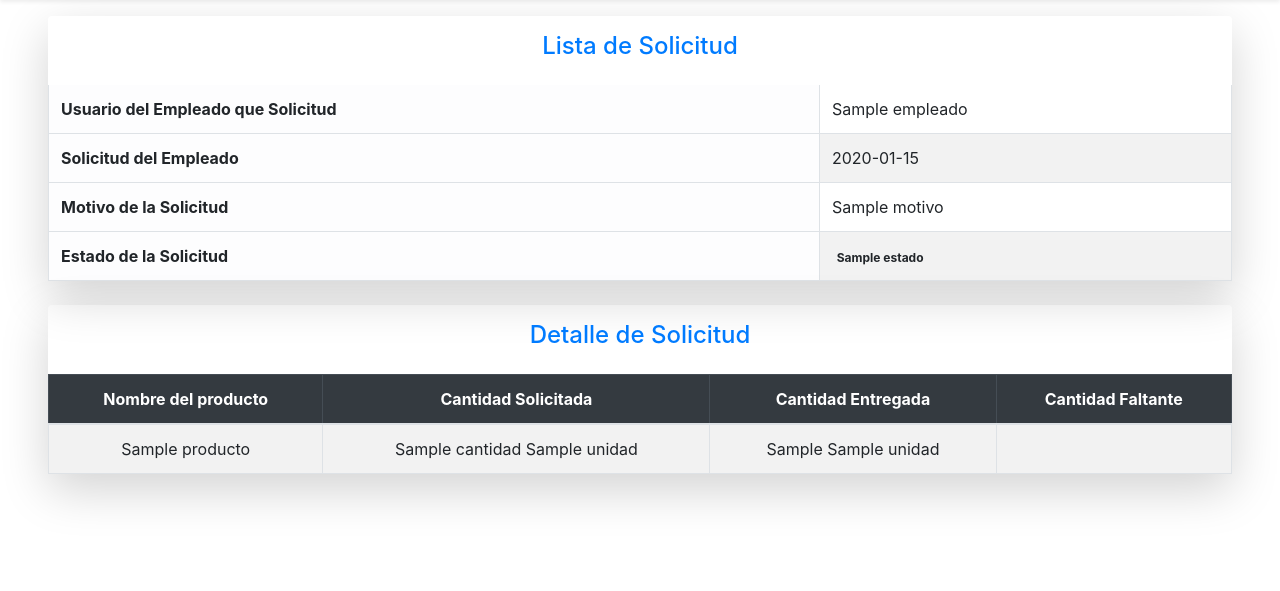
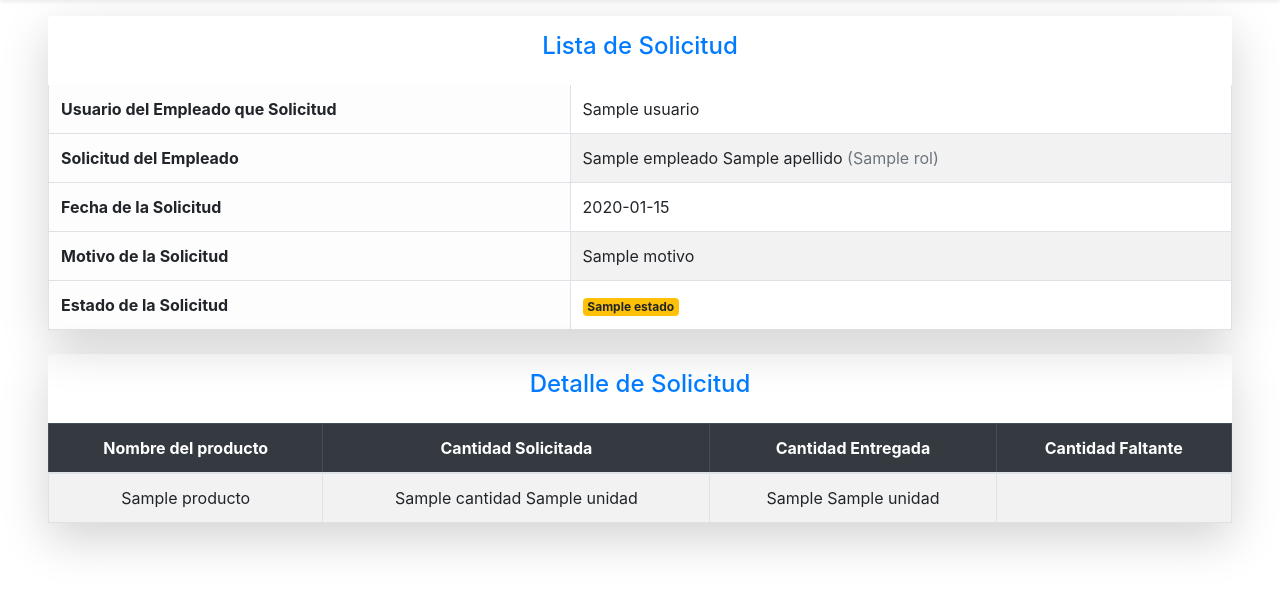
Before and after one commit to Proyecto-del-Hospital/Grupo-1--Practica-lll-Hospital, a Spring app: template Hospital/src/main/resources/templates/Solicitud/DetalleSolicitud.html in a window 1280 px wide. Shown: the part 56-647 px from the top of the page. Run offline with Thymeleaf, Linux system fonts and the light colour scheme; the template is opened without the code that fills it: most values are stand-ins (such as "Sample title", 1, 10 or a date in 2020); data that the repository does not hold is empty.

Commit message:
cuando el Administrador cree un producto de tipo alimentizio automaticamente se creara en el almacen de la jefa de cocina pero con la cantidad 0,se agregaratributo para mostrar en el html de entrega y solicitud como apellido,rol,test: condicion para que el Encargado no vea los producto de Alimenticio por si el Administrador lo crea

```diff
--- a/Hospital/src/main/resources/templates/Solicitud/ControlSolicitud.html
+++ b/Hospital/src/main/resources/templates/Solicitud/ControlSolicitud.html
@@ -161,7 +161,10 @@
 											<tr th:each="sol : ${listaSolicitudes}" class="text-center" th:if="${session.empleadologueado.usuario.rol.nombre == 'Administrador'
 											or sol.empleado.DNI == session.empleadologueado.usuario.empleado.DNI}">
 												<td th:text="${sol.fecha}"> </td>
-												<td th:text="${sol.empleado.nombre}"> </td>
+												<td>
+													<span th:text="${sol.empleado.nombre + ' ' + sol.empleado.apellido}"></span>
+													<span class="text-muted" th:text="' (' + ${sol.empleado.usuario.rol.nombre} + ')'"></span>
+												</td>
 												<td th:text="${sol.motivo}"></td>
 												<td><span class="badge estado-badge" th:classappend="${sol.estado.nombre == 'Aceptado'} ? 'bg-success' :
 												                (${sol.estado.nombre == 'Rechazado'} ? 'bg-danger' :
--- a/Hospital/src/main/resources/templates/Solicitud/DetalleSolicitud.html
+++ b/Hospital/src/main/resources/templates/Solicitud/DetalleSolicitud.html
@@ -25,10 +25,19 @@
 										<tr class="text-center">
 										<tr>
 											<th class="table-light">Usuario del Empleado que Solicitud</th>
-											<td th:text="${solicitud.empleado.nombre}"> </td>
+											<td th:text="${solicitud.empleado.usuario.nombreu}"> </td>
 										</tr>
 										<tr>
 											<th class="table-light">Solicitud del Empleado</th>
+											<td>
+												<span
+													th:text="${solicitud.empleado.nombre + ' ' + solicitud.empleado.apellido}"></span>
+												<span class="text-muted"
+													th:text="' (' + ${solicitud.empleado.usuario.rol.nombre} + ')'"></span>
+											</td>
+										</tr>
+										<tr>
+											<th class="table-light">Fecha de la Solicitud</th>
 											<td th:text="${solicitud.fecha}"></td>
 										</tr>
 										<tr>
@@ -37,10 +46,12 @@
 										</tr>
 										<tr>
 											<th class="table-light">Estado de la Solicitud</th>
-											<td> <span class="badge estado-badge" th:classappend="${solicitud.estado.nombre == 'Pendiente'} ? 'bg-warning text-dark' :
-                                                           (${solicitud.estado.nombre == 'Rechazado'} ? 'bg-danger' :
-                                                           (${solicitud.estado.nombre == 'Aceptado'} ? 'bg-success'))"
-													th:text="${solicitud.estado.nombre}">
+											<td> <span class="badge estado-badge"
+												 th:classappend="${solicitud.estado.nombre == 'Aceptado'} ? 'bg-success' :
+												(${solicitud.estado.nombre == 'Rechazado'} ? 'bg-danger' :
+												(${solicitud.estado.nombre == 'Pendiente'} ? 'bg-warning text-dark' :
+												(${solicitud.estado.nombre == 'En Proceso de Compra'} ? 'bg-info' : 'bg-warning')))"
+												th:text="${solicitud.estado.nombre}"></span></td>
 										</tr>
 									</tbody>
 								</table>
```
Also changed, not shown: Hospital/src/main/java/ar/com/Practica2027/Hospital/ServiceImple/ProductoService.java (+22 -1 lines), Hospital/src/main/resources/templates/Entrega/ControlEntrega.html (+7 -2 lines), Hospital/src/main/resources/templates/Entrega/DetallesEntrega.html (+7 -2 lines), Hospital/src/main/resources/templates/Producto/ControlProducto.html (+17 -9 lines).
